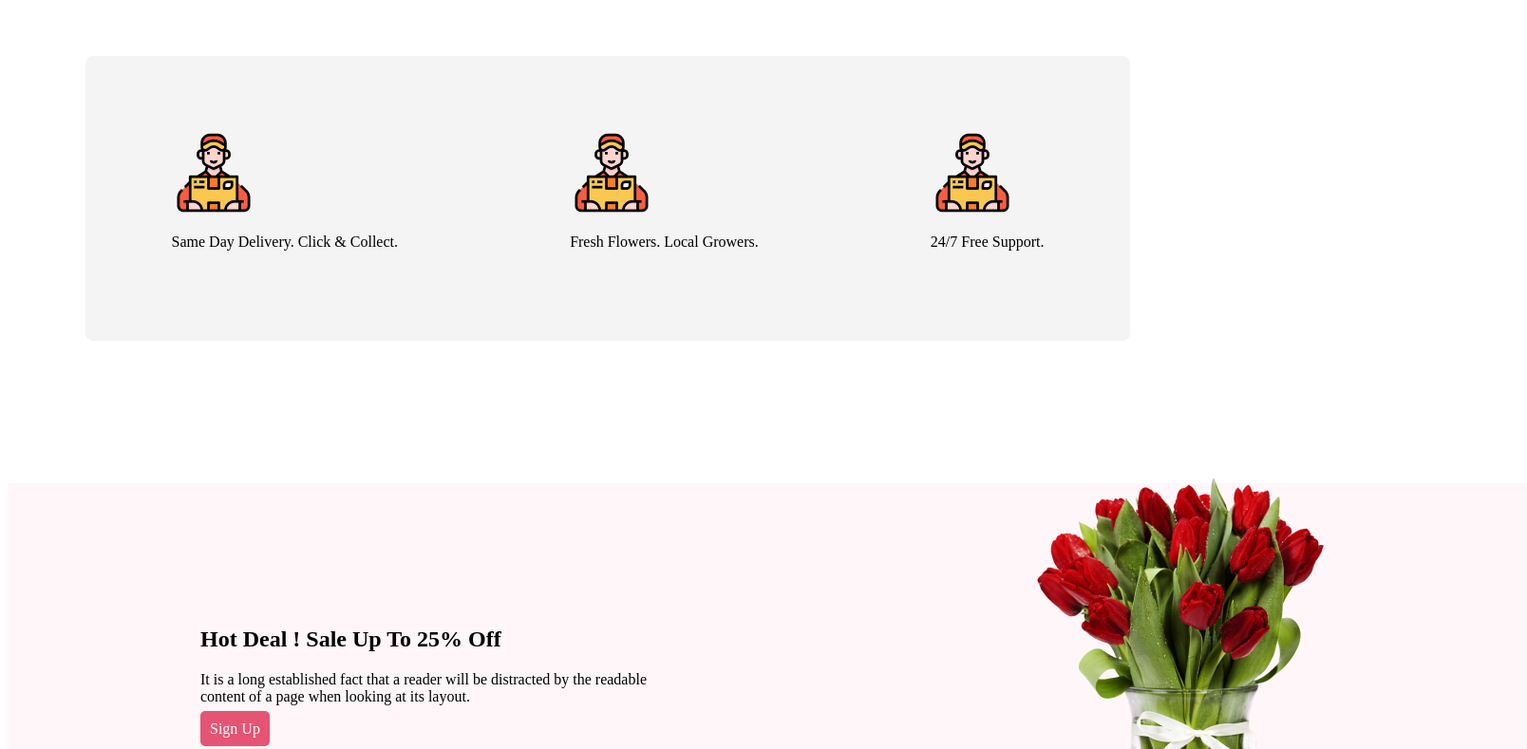
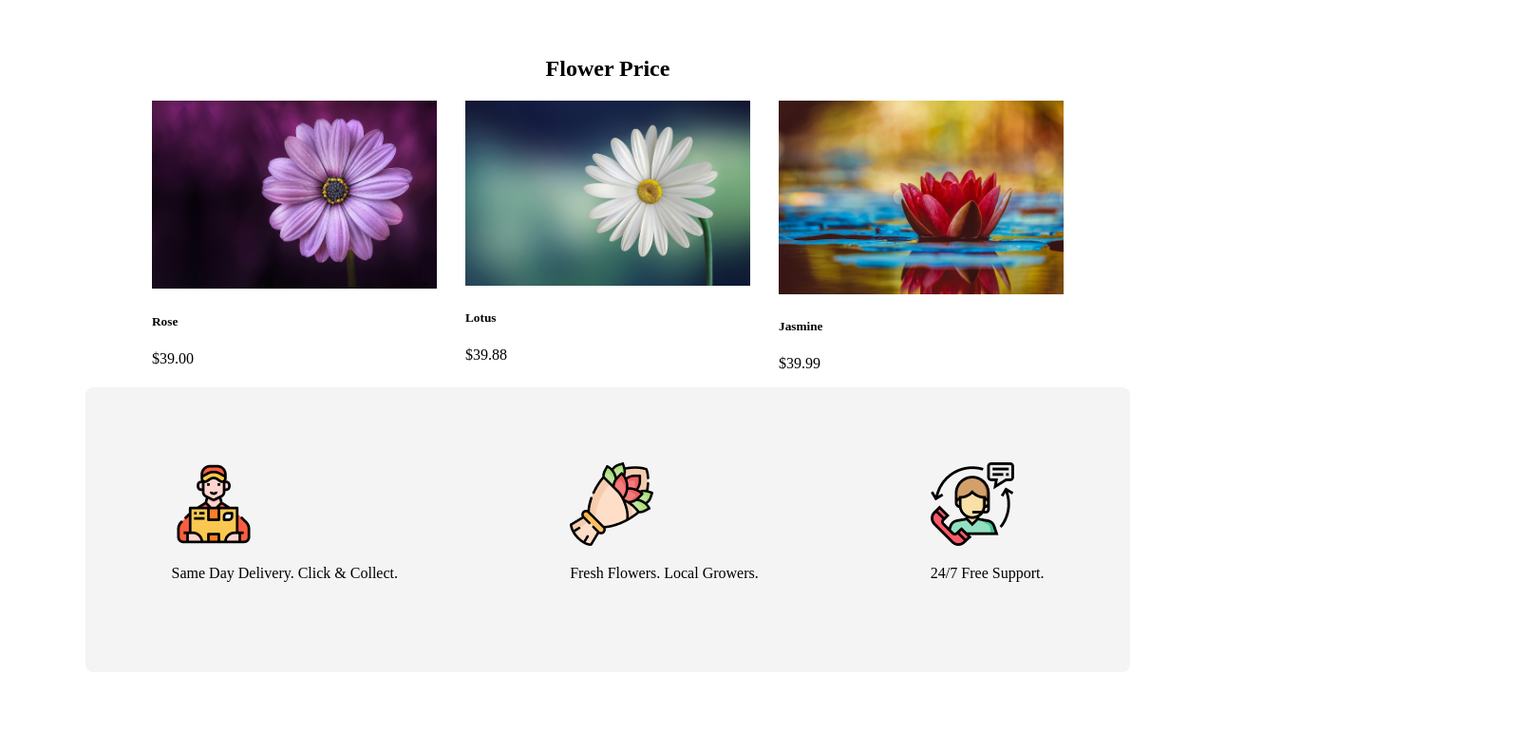
Before and after one commit to mdemon111/new-flower-shop, a plain HTML site: page index.html in a window 1280 px wide. Shown: the part 1100-1889 px from the top of the page at 95% size, 1608 px wide, since content can reach past the window. Drawn offline with Linux system fonts and the light colour scheme.

Commit message:
added section and footer

```diff
--- a/index.html
+++ b/index.html
@@ -45,6 +45,38 @@
             </div>
         </div>
         </section>
+
+
+
+        <!-- price section start -->
+
+        <section>
+            <h2 class="folwer-text">Flower Price</h2>
+            <div class="price-container">
+                <div class="price-image">
+                    <img src="image/flower-g7a761d388_1280.jpg" alt="">
+                    <h5>Rose</h5>
+                    <p>$39.00</p>
+                </div>
+
+                <div class="price-image">
+                    <img src="image/marguerite-gf23f314bb_1280.jpg" alt="">
+                    <h5>Lotus</h5>
+                    <p>$39.88</p>
+                </div>
+
+                <div class="price-image">
+                    <img src="image/water-lily-g4287f1975_1280.jpg" alt="">
+                    <h5>Jasmine</h5>
+                    <p>$39.99</p>
+                </div>
+            </div>
+        </section>
+
+        <!-- price section end -->
+
+
+
         <section>
             <div class="support-container">
                 <div class=" Support-section">
@@ -52,11 +84,11 @@
                     <p>Same Day Delivery. Click & Collect.</p>
                 </div>
                 <div class=" Support-section">
-                    <img class="support-img" src="Flowers/Group 57.png" alt="">
+                    <img class="support-img" src="Flowers/Group 58.png" alt="">
                     <p>Fresh Flowers. Local Growers.</p>
                 </div>
                 <div class=" Support-section">
-                    <img class="support-img" src="Flowers/Group 57.png" alt="">
+                    <img class="support-img" src="Flowers/Group 59.png" alt="">
                     <p>24/7 Free Support.</p>
                 </div>
             </div>
@@ -104,6 +136,11 @@
         </section>
     </main>
     <footer>
+        <div class="footer-container">
+            <h2 ><span class="folwer-span">Flower</span>Shop</h2>
+            <p>It is a long established fact that a reader will be distracted by the readable <br> content of a page when looking at its layout.</p>
+            <h5>@2020-2023, FlowerShop.com. All rights reserved. </h5>
+        </div>
 
     </footer>
 </body>
--- a/style.css
+++ b/style.css
@@ -1,5 +1,6 @@
+
 .header {
-    width: 1600px;
+    width: auto;
     display: flex;
     justify-content: space-around;
     background: rgba(229, 84, 115, 0.10);
@@ -46,7 +47,21 @@
     text-align: center;
     color: rgb(48, 55, 42);
     margin: auto;
+}
 
+
+/* price section */
+.folwer-text{
+    display: flex;justify-content: space-around;
+}
+.price-container{
+    display: flex;
+    justify-content: center;
+    gap: 30px;
+}
+
+.price-image img{
+    width: 300px;
 }
 
 .support-container {
@@ -70,7 +85,7 @@
     display: flex;
     justify-content: space-around;
     background: rgba(229, 84, 115, 0.05);
-    width: 1600px;
+    width: auto;
     height: 400px;
     align-items: center;
     margin-top: 150px;
@@ -110,6 +125,7 @@
     margin: 0 auto;
     margin-left: 200px;
     margin-right: 150px;
+    padding: 30px;
 }
 
 .input-email {
@@ -117,3 +133,19 @@
     height: 40px;
 
 }
+
+.footer-container{
+    background-color: #272727;
+    color: white;
+   text-align: center;
+   height: 300px;
+   width: auto;
+   margin-top: 70px;
+   padding: 40px;
+}
+
+
+
+.folwer-span{
+    color: #e55473;
+}
```
Also changed, not shown: image/flower-g7a761d388_1280.jpg (added), image/marguerite-gf23f314bb_1280.jpg (added), image/water-lily-g4287f1975_1280.jpg (added).
